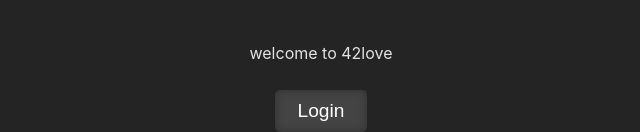
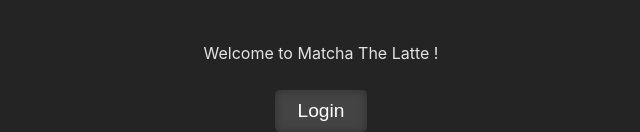
Before and after one commit to RoyaLProg/matcha, a React (Vite) app in the folder frontend/: page / in a window 1280 px wide. Shown: the part 386-518 px from the top of the page, without its empty margins (319-959 px from the left). Built offline with nearby package versions, Linux system fonts and the light colour scheme.

Commit message:
fix : rename 42love to Matcha The Latte

```diff
--- a/frontend/src/routes/home/Home.tsx
+++ b/frontend/src/routes/home/Home.tsx
@@ -43,7 +43,7 @@ function HomeDefault() {
 			<div className="homeLogoDefault">
 				<span className="logo"></span>
 			</div>
-			<p>welcome to 42love</p>
+			<p>Welcome to Matcha The Latte !</p>
 			<div className="homeButtons">
 				<Link to={"/login"}><button className="loginButton"> Login </button></Link>
 				<Link to={"/register"}><button className="registerButton"> Register </button></Link>
```
